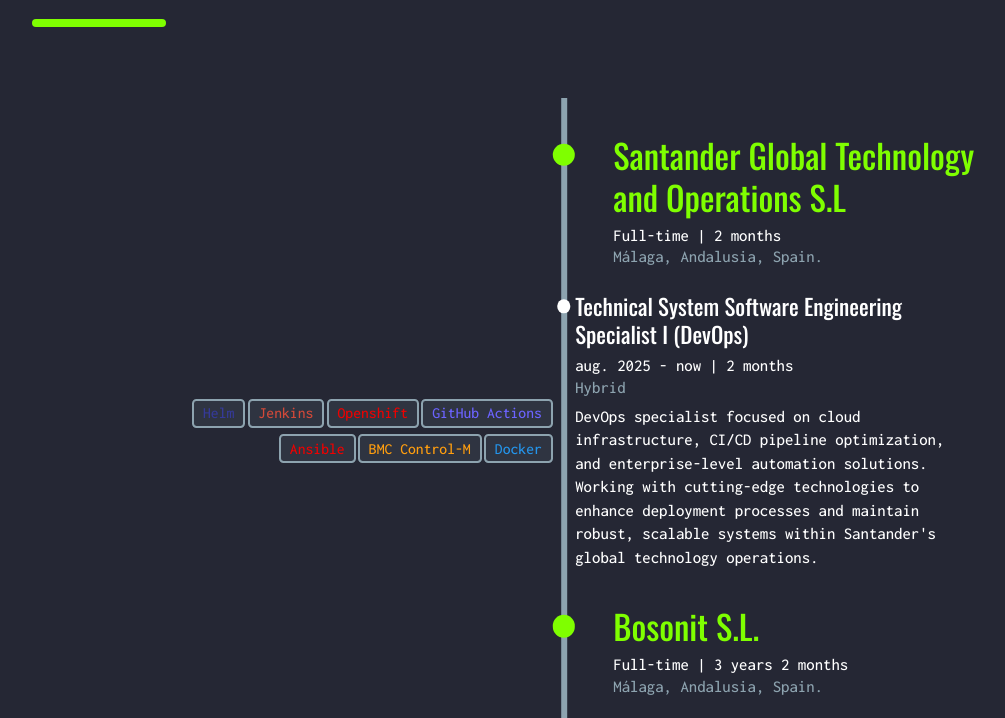
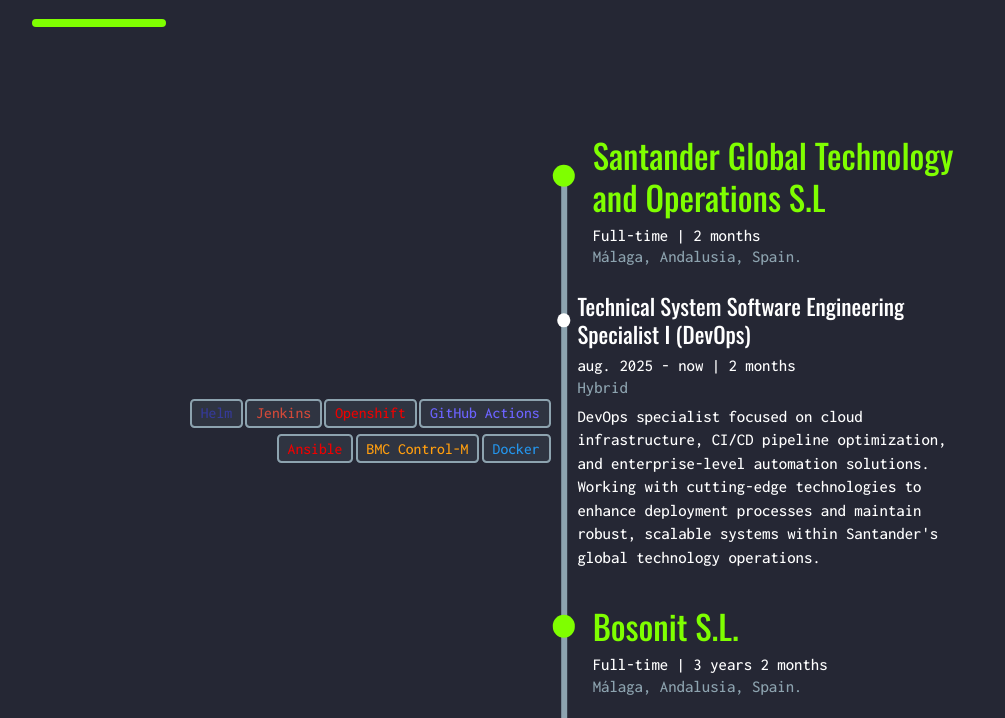
Before and after one commit to LiReXz/JoseNav, a plain HTML site: page en/index.html in a window 1280 px wide. Shown: the part 768-1486 px from the top of the page, without its empty margins (76-1081 px from the left). Drawn offline with nearby package versions, Linux system fonts and the light colour scheme.

Commit message:
Timeline done

```diff
--- a/css/styles-home.css
+++ b/css/styles-home.css
@@ -82,7 +82,7 @@
   left: 50%;
   transform: translateX(-50%);
   width: 0.3125rem;
-  height: 100%;
+  height: 0; /* Inicialmente sin altura, será calculada por JavaScript */
   z-index: 1;
 }
 .dark-mode .timeline::before {
@@ -113,13 +113,14 @@
 /* Company Point */
 .company-point {
   position: absolute;
-  top: calc(1.875rem * 1.25 / 2); /* Centrado con respecto al título: font-size * line-height / 2 */
-  left: 50%;
+  top: 0.8rem; /* Posición inicial más cercana al título */
+  left: 50%; /* Centrado en la timeline */
   width: 1.25rem;
   height: 1.25rem;
   border-radius: 50%;
   transform: translate(-50%, -50%);
   z-index: 2;
+  transition: top 0.2s ease;
 }
 .dark-mode .company-point {
   background-color: #7fff00;
@@ -131,10 +132,10 @@
 .company-info {
   position: relative;
   top: 0;
-  left: calc(50% + 1.375rem);
+  left: calc(50% + 0.8rem); /* Reducido el margen para acercarlo más al punto */
   transform: translateY(0);
-  margin-left: 1.375rem;
-  width: calc(50% - 1.375rem);
+  margin-left: 0.8rem; /* Reducido también el margin-left */
+  width: calc(50% - 0.8rem); /* Ajustado el ancho proporcionalmente */
   flex-shrink: 0;
 }
 
@@ -197,13 +198,14 @@
 /* Position Point - centrado en timeline */
 .position-point {
   position: absolute;
-  top: calc(1.25rem * 1.25 / 2);
+  top: 1.5rem; /* Posición inicial aproximada para reducir el salto */
   left: 50%; /* Centrado con la timeline */
   width: 0.75rem;
   height: 0.75rem;
   border-radius: 50%;
   transform: translate(-50%, -50%);
   z-index: 2;
+  transition: top 0.2s ease;
 }
 .dark-mode .position-point {
   background-color: #ffffff;
@@ -219,16 +221,18 @@
   gap: 0.125rem;
   justify-content: flex-end;
   align-items: center;
-  width: calc(50% - 0.625rem); /* 50% menos la mitad del ancho del punto (0.75rem / 2) */
+  width: 50%;
   padding: 0;
   margin: 0;
+  margin-right: 0.75rem; /* Margen directo hacia el centro */
 }
 
 /* Información a la derecha */
 .position-info {
-  width: calc(50% - 0.625rem); /* 50% menos la mitad del ancho del punto (0.75rem / 2) */
+  width: 50%;
   padding: 0;
   margin: 0;
+  margin-left: 0.75rem; /* Margen directo desde el centro */
   min-width: 0;
 }
 
--- a/en/index.html
+++ b/en/index.html
@@ -354,5 +354,6 @@
     <script src="../scripts/scroll.js"></script>
     <script src="../scripts/theme.js"></script>
     <script src="../scripts/contact-form.js"></script>
-    <script src="../scripts/duration-calculator-v3.js"></script>
+    <script src="../scripts/duration-calculator.js"></script>
+    <script src="../scripts/timeline-alignment.js"></script>
 </body>
--- /dev/null
+++ b/scripts/timeline-alignment.js
@@ -0,0 +1,153 @@
+// Timeline Dynamic Alignment Script
+// Aligns company and position points with their respective content centers
+// and adjusts the timeline line to span from first to last point
+
+// Flag to track if this is the initial load
+let isInitialLoad = true;
+
+function alignTimelinePoints(isResize = false) {
+    // Allow execution on resize, but only once per initial page load for non-resize calls
+    if (!isResize && !isInitialLoad) return;
+
+    if (!isResize) {
+        isInitialLoad = false;
+    }
+
+    // Add a small delay to ensure all elements are properly rendered
+    requestAnimationFrame(() => {
+        const timeline = document.querySelector('.timeline');
+        if (!timeline) return;
+
+        // First, align all points
+        const companyHeaders = document.querySelectorAll('.company-header');
+        companyHeaders.forEach(header => {
+            const companyPoint = header.querySelector('.company-point');
+            const companyTitle = header.querySelector('.company-title');
+
+            if (companyPoint && companyTitle) {
+                // Get the center of the company title
+                const titleRect = companyTitle.getBoundingClientRect();
+                const headerRect = header.getBoundingClientRect();
+
+                // Calculate the center position relative to the header
+                const titleCenter = titleRect.top + (titleRect.height / 2) - headerRect.top;
+
+                // Set the point position to align with title center
+                companyPoint.style.top = `${titleCenter}px`;
+            }
+        });
+
+        // Align position points
+        const positions = document.querySelectorAll('.position');
+        positions.forEach(position => {
+            const positionHeader = position.querySelector('.position-header');
+            const positionPoint = position.querySelector('.position-point');
+            const positionTitle = position.querySelector('.position-title');
+
+            if (positionPoint && positionTitle && positionHeader) {
+                // Get the center of the position title specifically
+                const titleRect = positionTitle.getBoundingClientRect();
+                const headerRect = positionHeader.getBoundingClientRect();
+
+                // Calculate the center position relative to the position header
+                const titleCenter = titleRect.top + (titleRect.height / 2) - headerRect.top;
+
+                // Set the point position to align with title center
+                positionPoint.style.top = `${titleCenter}px`;
+            }
+        });
+
+        // Third requestAnimationFrame to ensure all positioning is complete
+        requestAnimationFrame(() => {
+            requestAnimationFrame(() => {
+                let firstPointPosition = null;
+                let lastPointPosition = null;
+                const timelineRect = timeline.getBoundingClientRect();
+
+                // Calculate positions based on the actual top value set by JavaScript
+                // Since points are positioned relative to their parent containers
+                companyHeaders.forEach(header => {
+                    const companyPoint = header.querySelector('.company-point');
+                    if (companyPoint) {
+                        // Get the computed top value we set
+                        const topValue = parseFloat(companyPoint.style.top) || 0;
+
+                        // Get header position relative to timeline
+                        const headerRect = header.getBoundingClientRect();
+                        const headerRelativeToTimeline = headerRect.top - timelineRect.top;
+
+                        // Calculate the point's center position relative to timeline
+                        const pointCenterRelativeToTimeline = headerRelativeToTimeline + topValue;
+
+                        if (firstPointPosition === null || pointCenterRelativeToTimeline < firstPointPosition) {
+                            firstPointPosition = pointCenterRelativeToTimeline;
+                        }
+                    }
+                });
+
+                positions.forEach(position => {
+                    const positionHeader = position.querySelector('.position-header');
+                    const positionPoint = position.querySelector('.position-point');
+                    if (positionPoint && positionHeader) {
+                        // Get the computed top value we set
+                        const topValue = parseFloat(positionPoint.style.top) || 0;
+
+                        // Get header position relative to timeline
+                        const headerRect = positionHeader.getBoundingClientRect();
+                        const headerRelativeToTimeline = headerRect.top - timelineRect.top;
+
+                        // Calculate the point's center position relative to timeline
+                        const pointCenterRelativeToTimeline = headerRelativeToTimeline + topValue;
+
+                        if (lastPointPosition === null || pointCenterRelativeToTimeline > lastPointPosition) {
+                            lastPointPosition = pointCenterRelativeToTimeline;
+                        }
+                    }
+                });
+
+                // Adjust timeline line to span from first to last point
+                if (firstPointPosition !== null && lastPointPosition !== null) {
+                    // Set custom CSS properties to control the timeline line
+                    timeline.style.setProperty('--timeline-top', `${firstPointPosition}px`);
+                    timeline.style.setProperty('--timeline-height', `${lastPointPosition - firstPointPosition}px`);
+
+                    // Apply the styles via CSS custom properties
+                    let style = document.getElementById('timeline-dynamic-style');
+                    if (!style) {
+                        style = document.createElement('style');
+                        style.id = 'timeline-dynamic-style';
+                        document.head.appendChild(style);
+                    }
+
+                    style.textContent = `
+                        .timeline::before {
+                            top: var(--timeline-top, 0) !important;
+                            height: var(--timeline-height, 100%) !important;
+                        }
+                    `;
+                }
+            });
+        });
+    });
+}
+
+// Run alignment immediately when DOM is ready
+document.addEventListener('DOMContentLoaded', () => {
+    // Run after a short delay to ensure CSS is applied
+    setTimeout(() => alignTimelinePoints(false), 50);
+});
+
+// Run alignment on window resize to handle responsive changes
+let resizeTimeout;
+window.addEventListener('resize', () => {
+    clearTimeout(resizeTimeout);
+    resizeTimeout = setTimeout(() => alignTimelinePoints(true), 150);
+});
+
+// Reset flag if page is navigated to (for single-page applications)
+window.addEventListener('beforeunload', () => {
+    isInitialLoad = true;
+});
+
+// Export function for manual triggering
+window.alignTimelinePoints = alignTimelinePoints;
```
Also changed, not shown: scripts/duration-calculator.js (renamed from scripts/duration-calculator-v3.js), scripts/timeline-alignment-new.js (deleted).
